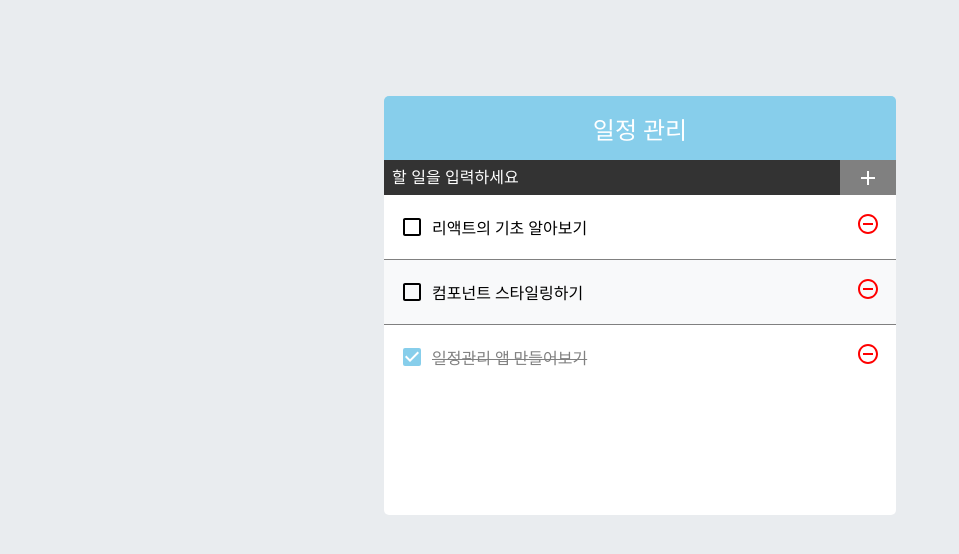
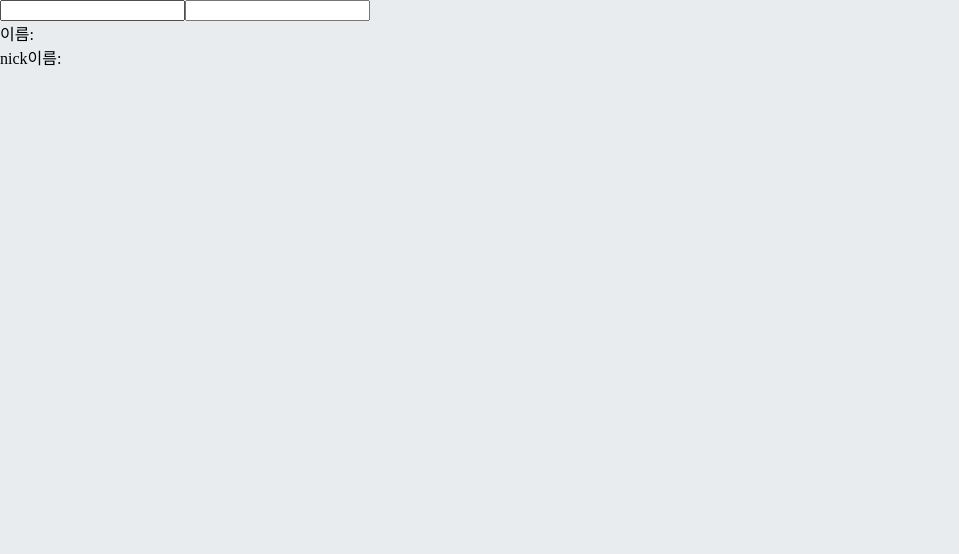
Before and after one commit to gusdas/React-Study, a React (Create React App) app in the folder practice2/todo/: page / in a window 1280 px wide. Shown: the top 554 px of the page, without its empty margins (0-959 px from the left). Built offline with nearby package versions, Linux system fonts and the light colour scheme.

Commit message:
React Hooks
useReducer 공부

```diff
--- a/practice2/todo/src/App.js
+++ b/practice2/todo/src/App.js
@@ -1,8 +1,8 @@
-import { useState, useRef, useCallback } from 'react';
+import { useState, useRef, useCallback, useEffect } from 'react';
 import TodoInsert from './TodoInsert';
 import TodoTemplate from './TodoTemplate';
 import TodoList from './TodoList';
-
+import Test from './Test';
 // import Test from './test';
 function App() {
   const [todos, setTodos] = useState([
@@ -15,14 +15,19 @@ function App() {
     { text: '일정관리 앱 만들어보기', checked: true, id: 3 },
   ]);
   const nextId = useRef(4);
+  const onInsert = useCallback((text) => {
+    const todo = { text, checked: false, id: nextId.current };
+    setTodos(todos.concat(todo));
+    nextId.current += 1;
+  });
 
   return (
     <div>
-      <TodoTemplate>
-        <TodoInsert />
+      {/* <TodoTemplate>
+        <TodoInsert onInsert={onInsert} />
         <TodoList todos={todos} />
-      </TodoTemplate>
-      {/* <Test /> */}
+      </TodoTemplate> */}
+      <Test />
     </div>
   );
 }
--- a/practice2/todo/src/TodoInsert.js
+++ b/practice2/todo/src/TodoInsert.js
@@ -1,13 +1,28 @@
 import './TodoInsert.scss';
+import { useState } from 'react';
 import { MdAdd } from 'react-icons/md';
-const TodoInsert = () => {
+const TodoInsert = ({ onInsert }) => {
+  const [value, setValue] = useState('');
+  const onChange = (e) => {
+    setValue(e.target.value);
+  };
+  const onSubmit = (e) => {
+    e.preventDefault();
+    onInsert(value);
+    setValue('');
+  };
   return (
-    <div className="insertTemplate">
-      <input className="insert" placeholder="할 일을 입력하세요"></input>
-      <div className="button">
+    <form className="insertTemplate" onSubmit={onSubmit}>
+      <input
+        className="insert"
+        placeholder="할 일을 입력하세요"
+        value={value}
+        onChange={(e) => onChange(e)}
+      />
+      <button className="button" type="submit">
         <MdAdd />
-      </div>
-    </div>
+      </button>
+    </form>
   );
 };
 
--- a/practice2/todo/src/test.js
+++ b/practice2/todo/src/test.js
@@ -1,22 +1,32 @@
 import './test.scss';
+import React, { useReducer } from 'react';
 
-const test = () => {
+function reducer(state, action) {
+  return { state, [action.name]: action.value };
+}
+const Test = () => {
+  const [state, dispatch] = useReducer(reducer, {
+    name: '',
+    nickname: '',
+  });
+  const { name, nickname } = state;
+  const onChange = (e) => {
+    console.log(e.target.value);
+    dispatch(e.target);
+  };
   return (
-    <>
-      <p>P</p>
-      <span>
-        span
-        <p>P</p>
-      </span>
-      <p>P</p>
+    <div>
+      {/* <p>카운터{state.value}</p>
+      <button onClick={() => dispatch({ type: 'INCREMENT' })}>+1</button>
+      <button onClick={() => dispatch({ type: 'DECREMENT' })}>-1</button> */}
 
-      <div>
-        <span>서로 </span>
-        <div>떨어지면</div>
-        <p>적용 안됌</p>
-      </div>
-    </>
+      <input name="name" value={name} onChange={onChange}></input>
+      <input name="nickname" value={nickname} onChange={onChange}></input>
+
+      <div>이름:{name}</div>
+      <div>nick이름:{nickname}</div>
+    </div>
   );
 };
 
-export default test;
+export default Test;
```
Also changed, not shown: 1 other file (tests, documents, lock files or other folders).
